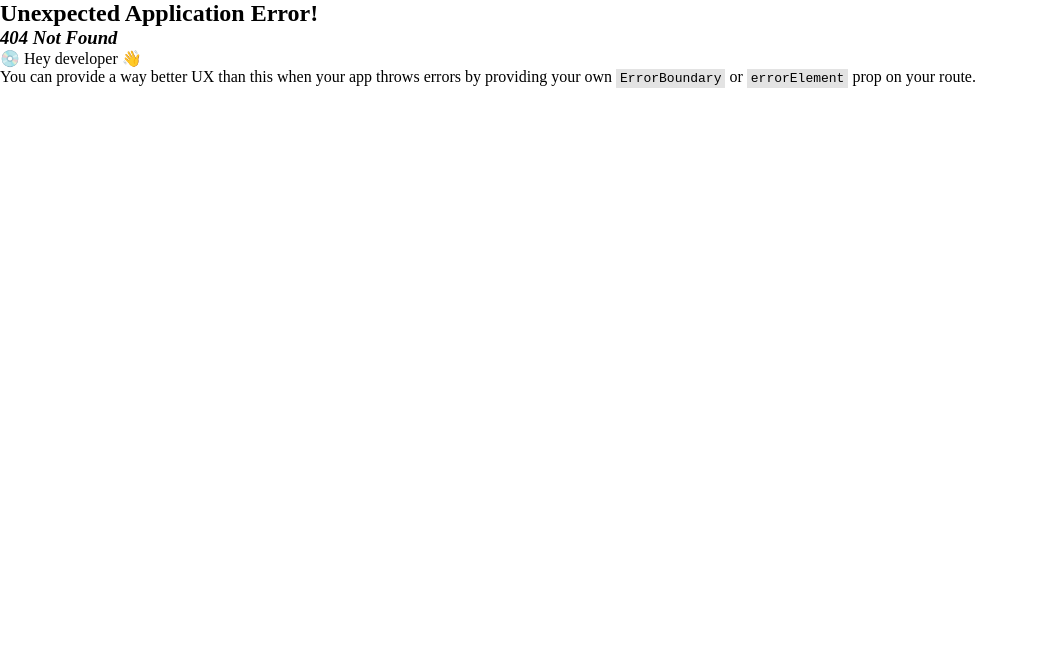
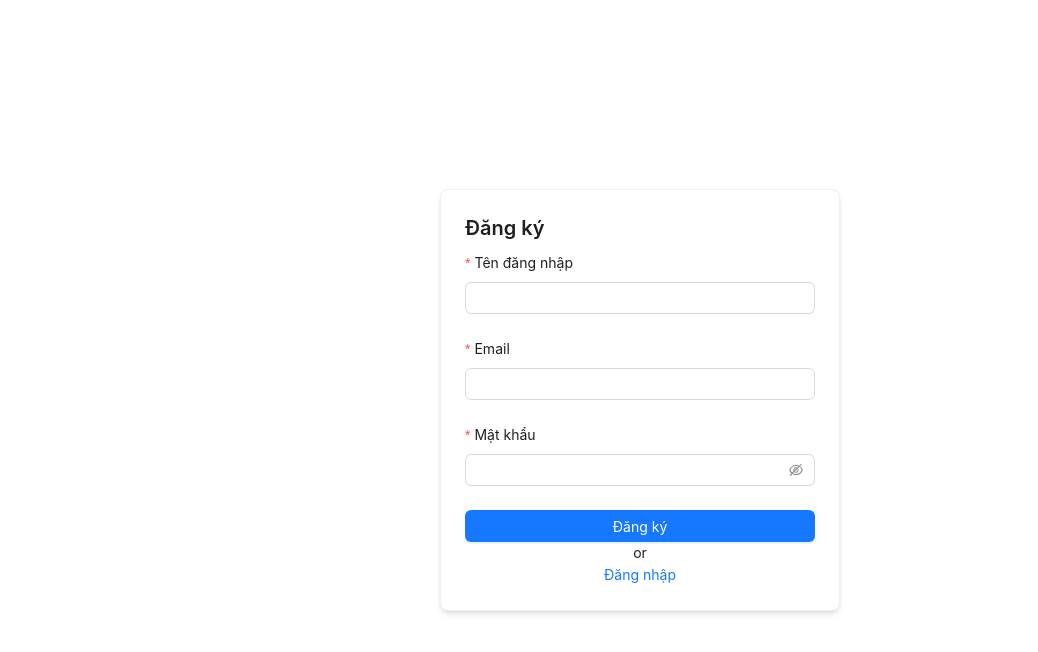
Before and after one commit to khangle23078/product-management-FE, a React (Vite) app: page /auth/register in a window 1280 px wide. Before the commit this address had no page. Shown: the top 652 px of the page, without its empty margins (0-1038 px from the left). Built offline with nearby package versions, Linux system fonts and the light colour scheme.

Commit message:
feat: register user

```diff
--- /dev/null
+++ b/src/interfaces/user.ts
@@ -0,0 +1,5 @@
+export interface User {
+  email: string,
+  user_name: string,
+  password: string
+}
--- /dev/null
+++ b/src/layouts/AuthLayout.tsx
@@ -0,0 +1,15 @@
+import React from 'react'
+import { Outlet } from 'react-router-dom'
+
+
+const AuthLayout: React.FC = () => {
+  return (
+    <div className='max-w-6xl mx-auto'>
+      <div className='flex items-center justify-center h-screen '>
+        <Outlet />
+      </div>
+    </div>
+  )
+}
+
+export default AuthLayout
--- a/src/pages/auth/Register.tsx
+++ b/src/pages/auth/Register.tsx
@@ -1,8 +1,61 @@
+import { Button, Card, Form, Input, Typography, message } from 'antd'
 import React from 'react'
+import { Link, useNavigate } from 'react-router-dom'
+import { useRegisterMutation } from '../../services/auth'
+import { User } from '../../interfaces/user'
+
+const { Title } = Typography
 
 const Register: React.FC = () => {
+  const [register, { isLoading }] = useRegisterMutation()
+  const navigate = useNavigate()
+
+  const handleRegister = async (data: User) => {
+    try {
+      const response = await register(data).unwrap()
+      message.success(response.message)
+      navigate('/auth/login')
+    } catch (error) {
+      message.error('Có lỗi xảy ra khi đăng ký')
+    }
+  }
+
   return (
-    <div>Register</div>
+    <Card className='w-[400px] shadow-md'>
+      <Title level={4}>Đăng ký</Title>
+      <Form name='registerForm' layout='vertical' onFinish={handleRegister}>
+        <Form.Item label="Tên đăng nhập" name='user_name' rules={[{
+          required: true,
+          message: 'Vui lòng nhập tên đăng nhập'
+        }]}>
+          <Input />
+        </Form.Item>
+        <Form.Item label="Email" name='email' rules={[{
+          required: true,
+          message: 'Vui lòng nhập email'
+        }]}>
+          <Input />
+        </Form.Item>
+        <Form.Item label="Mật khẩu" name='password' rules={[{
+          required: true,
+          message: 'Vui lòng nhập mật khẩu'
+        }]}>
+          <Input.Password />
+        </Form.Item>
+        <Button
+          type='primary'
+          className='w-full'
+          htmlType='submit'
+          loading={isLoading}
+        >
+          Đăng ký
+        </Button>
+      </Form>
+      <div className='text-center'>
+        <p>or</p>
+        <Link to={'/auth/login'}>Đăng nhập</Link>
+      </div>
+    </Card>
   )
 }
 
--- /dev/null
+++ b/src/services/auth.ts
@@ -0,0 +1,17 @@
+import { Response } from "../interfaces/response";
+import { User } from "../interfaces/user";
+import { api } from "./api";
+
+const authApi = api.injectEndpoints({
+  endpoints: (build) => ({
+    register: build.mutation<Response<void>, User>({
+      query: (user) => ({
+        url: '/auth/register',
+        method: "POST",
+        body: user
+      })
+    })
+  })
+})
+
+export const { useRegisterMutation } = authApi
```
Also changed, not shown: src/routes/PublicRoute.tsx (+13 -6 lines).
